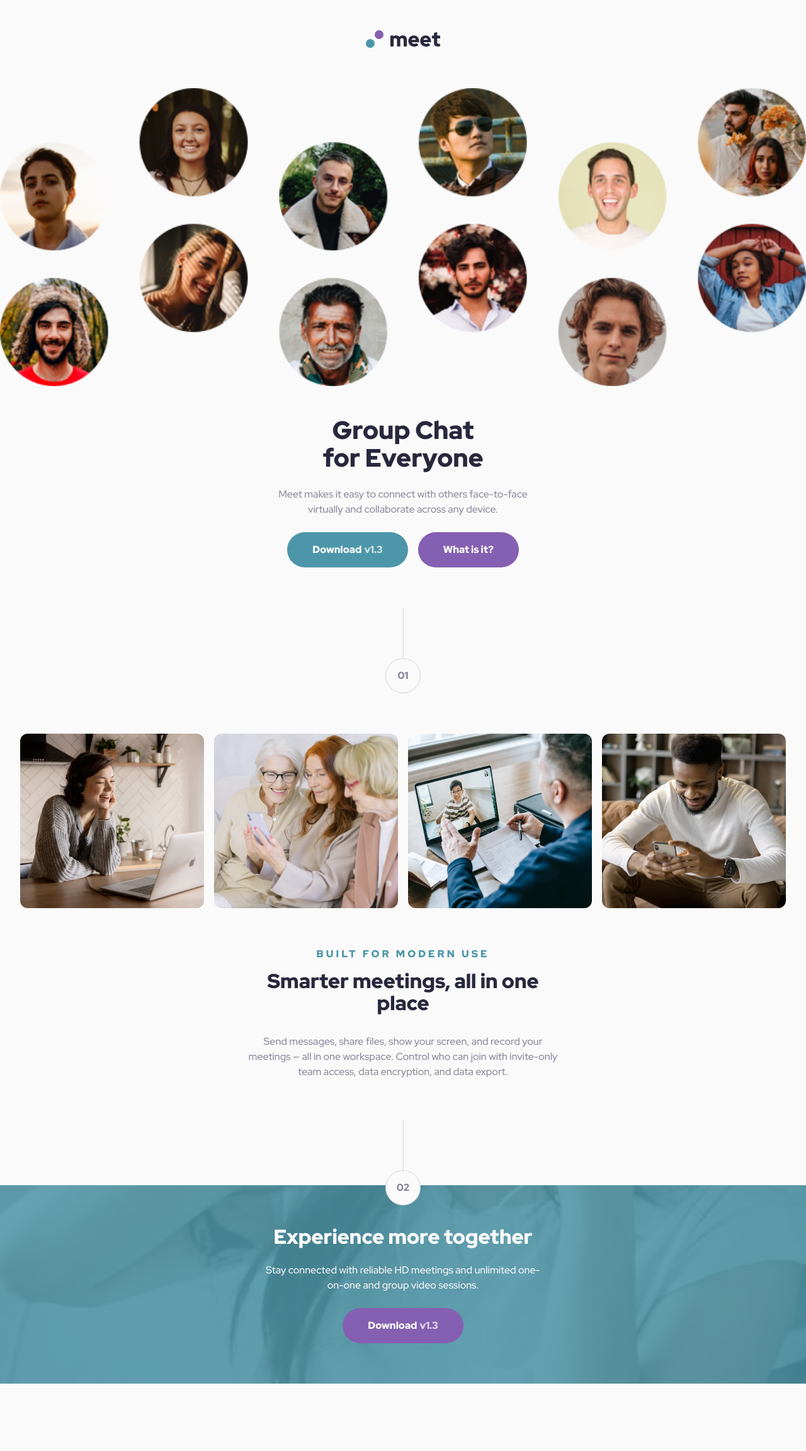
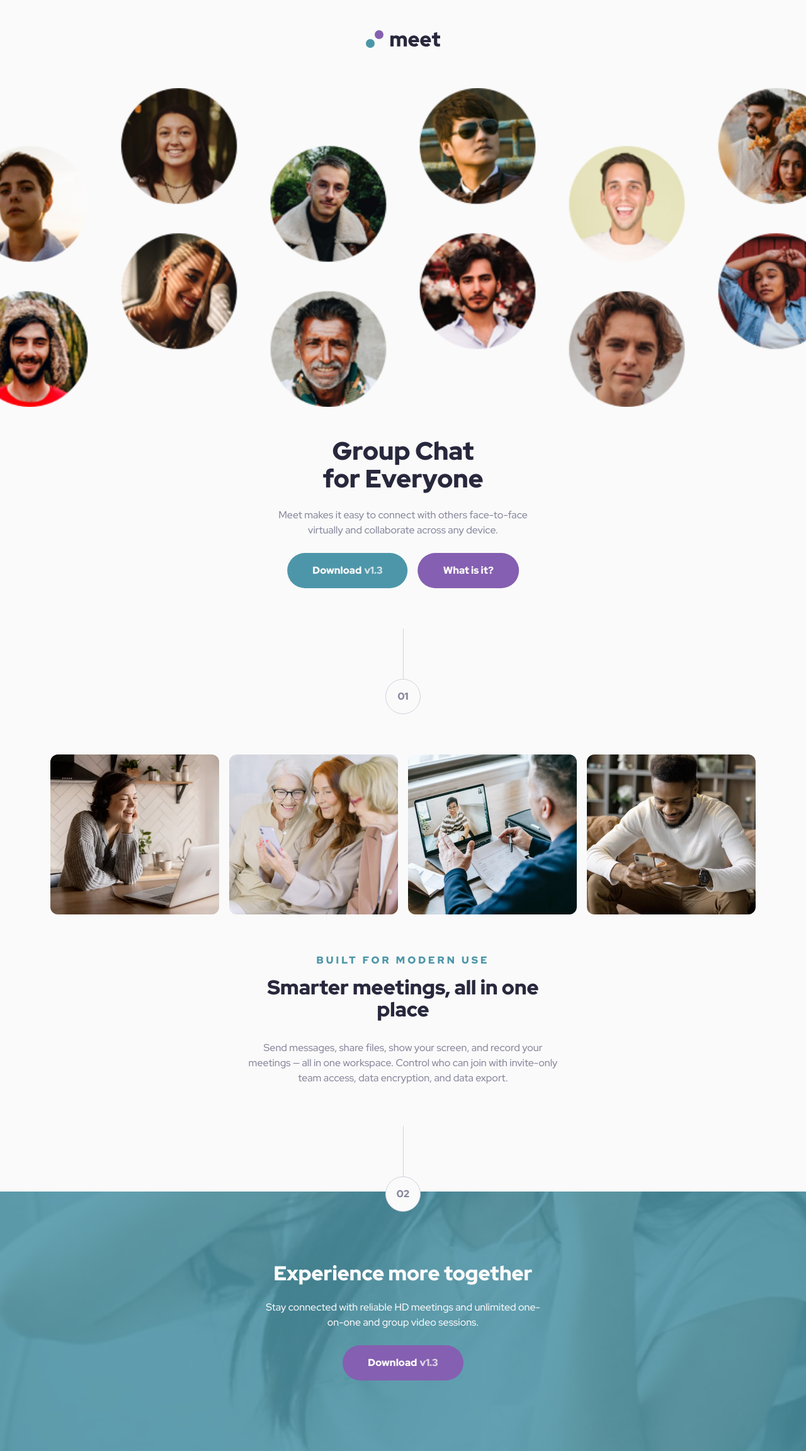
Before and after one commit to BlonoBuccellati/fm-meet-landing-page, a Next.js app: page / in a window 1280 px wide. Shown: the whole page at 63% size. Before the commit the page ends 2197 px from the top, so only its background shows below. Built offline with nearby package versions, Linux system fonts and the light colour scheme.

Commit message:
style:desktopデザイン追加

```diff
--- a/src/components/sections/footer-section.tsx
+++ b/src/components/sections/footer-section.tsx
@@ -2,29 +2,26 @@ import Image from "next/image";
 
 import { mobileImageFooter } from "@/assets";
 import Number from "@/components/number";
-import { cn } from "@/lib/utils";
 
 import DownloadText from "../download-text";
 import { Button } from "../ui/button";
 
-const SectionHero = ({ className }: { className?: string }) => {
+const SectionHero = () => {
   return (
-    <section
-      className={cn(
-        "relative bg-cyan-600/85 text-center text-white",
-        className,
-      )}
-    >
+    <section className="desktop:text-left relative bg-cyan-600/85 text-center text-white">
       {/* fill で親のサイズにピッタリ合わせる */}
+      {/* Imageは、デフォルトでabsolute */}
       <Image
         src={mobileImageFooter}
         alt=""
         fill
         className="-z-10 object-cover object-center"
       />
-      <div className="mx-auto max-w-[31.5rem] space-y-300 px-400 py-800">
-        <h1 className="typo-heading-lg">Experience more together</h1>
-        <p className="typo-button font-medium">
+      <div className="desktop:flex desktop:justify-around desktop:items-start desktop:m-0 desktop:px-1000 desktop:space-x-400 desktop:space-y-0 desktop:max-w-none mx-auto max-w-[31.5rem] space-y-300 px-400 py-1400">
+        <h1 className="typo-heading-lg desktop:max-w-[22.1875rem]">
+          Experience more together
+        </h1>
+        <p className="typo-button desktop:max-w-[22.1875rem] font-medium">
           Stay connected with reliable HD meetings and unlimited one-on-one and
           group video sessions.
         </p>
--- a/src/components/sections/hero-section.tsx
+++ b/src/components/sections/hero-section.tsx
@@ -1,6 +1,7 @@
 import Image from "next/image";
 
 import { imageHero } from "@/assets";
+import { desktopImageHeroLeft, desktopImageHeroRight } from "@/assets/";
 import DownloadText from "@/components/download-text";
 import { Button } from "@/components/ui/button";
 
@@ -46,13 +47,25 @@ const HeroContent = () => {
 };
 const HeroSection = () => {
   return (
-    <section className="pt-800 pb-400">
-      <Image
-        src={imageHero}
-        alt="sample chat user"
-        className="relative left-1/2 mx-auto w-full min-w-[433px] -translate-x-1/2 overflow-auto"
-      />
-      <HeroContent />
+    <section className="overflow-x-hidden pt-800 pb-400">
+      <div className="desktop:flex desktop:justify-evenly desktop:gap-400 desktop:w-[113vw] relative left-1/2 w-[107vw] -translate-x-1/2">
+        <Image
+          src={imageHero}
+          alt="sample chat user"
+          className="desktop:hidden relative left-1/2 mx-auto w-full min-w-[433px] -translate-x-1/2"
+        />
+        <Image
+          src={desktopImageHeroLeft}
+          alt="sample chat user"
+          className="desktop:inline desktop:order-first hidden w-full max-w-[394px]"
+        />
+        <Image
+          src={desktopImageHeroRight}
+          alt=""
+          className="desktop:inline desktop:order-last hidden w-full max-w-[394px]"
+        />
+        <HeroContent />
+      </div>
     </section>
   );
 };
--- a/src/components/sections/main-section.tsx
+++ b/src/components/sections/main-section.tsx
@@ -17,7 +17,7 @@ const UserImage = ({ alt, src }: UserImageProps) => {
 };
 const SectionImages = () => {
   return (
-    <div className="tablet:grid-cols-4 mx-auto grid grid-cols-2 gap-200">
+    <div className="tablet:grid-cols-4 mx-auto grid max-w-[1120px] grid-cols-2 gap-200">
       <UserImage alt="woman in video call" src={imageWomanInVideoCall} />
       <UserImage
         alt="women in video chatting"
--- a/src/styles/globals.css
+++ b/src/styles/globals.css
@@ -6,6 +6,10 @@
 /* ブレークポイント */
 @theme {
   --breakpoint-*: initial;
+  /* @mediaクエリ内ではvar()は許可されないため値を複製 */
+  /* メディアクエリでは、値に応じて、中のスタイルを適用する。
+  つまり、メディアクエリが先に判断していないと、スタイルを適用できないため、実行時に解決されるCSS変数は使うことができない。 */
+  /* 参考URL：https://github.com/tailwindlabs/tailwindcss/discussions/15113 */
   --breakpoint-mobile: 375px;
   --breakpoint-tablet: 768px;
   --breakpoint-desktop: 1440px;
--- a/src/styles/utilities/custom-token.css
+++ b/src/styles/utilities/custom-token.css
@@ -19,6 +19,7 @@
 /* spacing */
 @theme {
   --spacing-*: initial;
+  --spacing-0: 0;
   --spacing-50: 0.25rem;
   --spacing-100: 0.5rem;
   --spacing-200: 1rem;
```
Also changed, not shown: src/assets/index.ts (+9 -4 lines).
